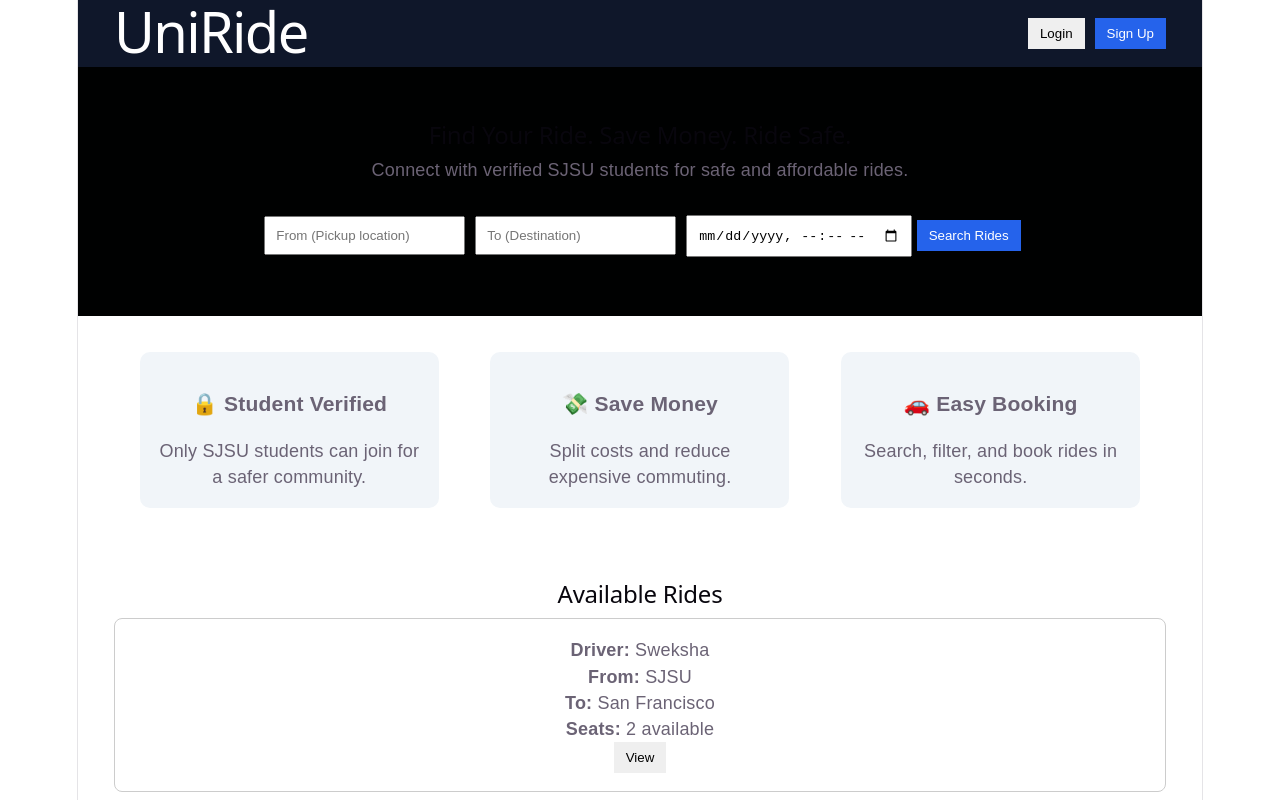
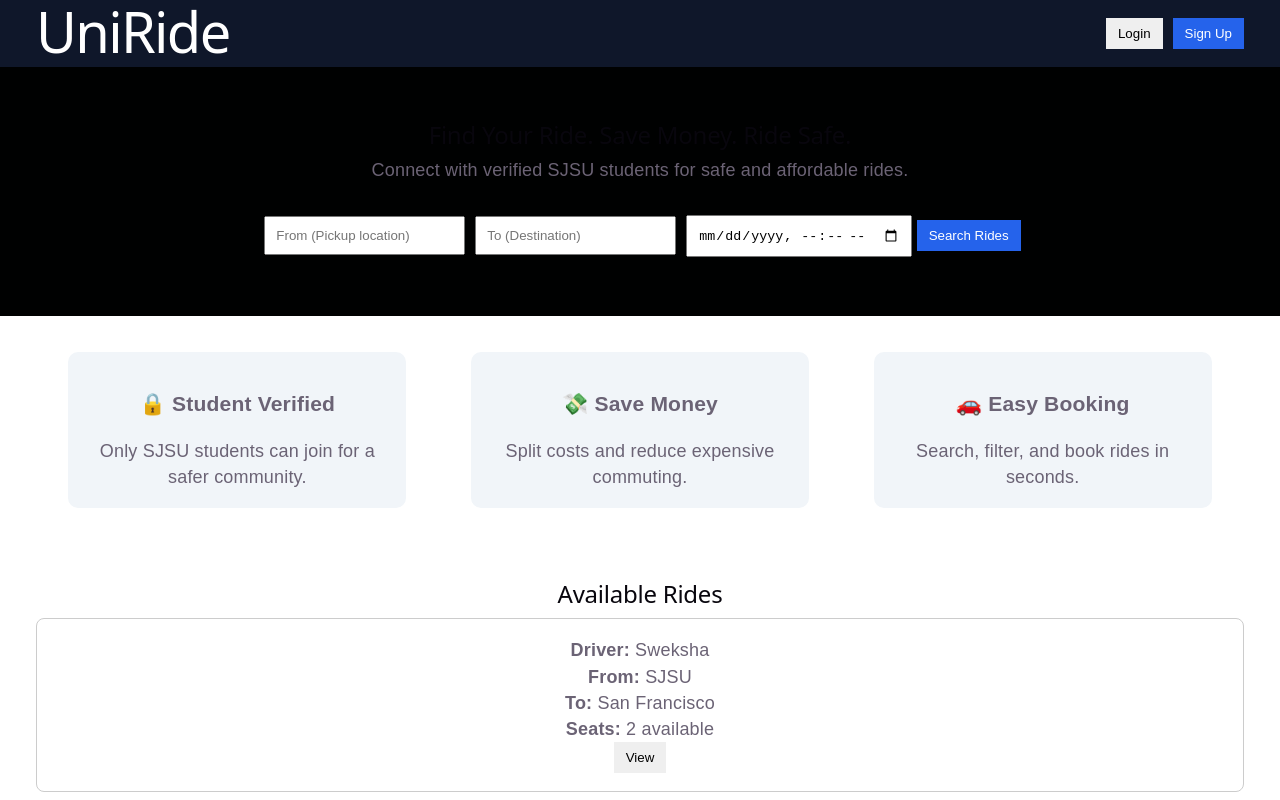
Before and after one commit to sweksha-cloud/S1-Team-7, a React (Vite) app: page / in a window 1280 px wide. Shown: the top 800 px of the page. Built offline with nearby package versions, Linux system fonts and the light colour scheme.

Commit message:
update css to take entire screen width

```diff
--- a/src/index.css
+++ b/src/index.css
@@ -55,11 +55,11 @@
 }
 
 #root {
-  width: 1126px;
-  max-width: 100%;
-  margin: 0 auto;
+  width: 100%;
+  max-width: none;
+  margin: 0;
   text-align: center;
-  border-inline: 1px solid var(--border);
+  border-inline: none;
   min-height: 100svh;
   display: flex;
   flex-direction: column;
```
